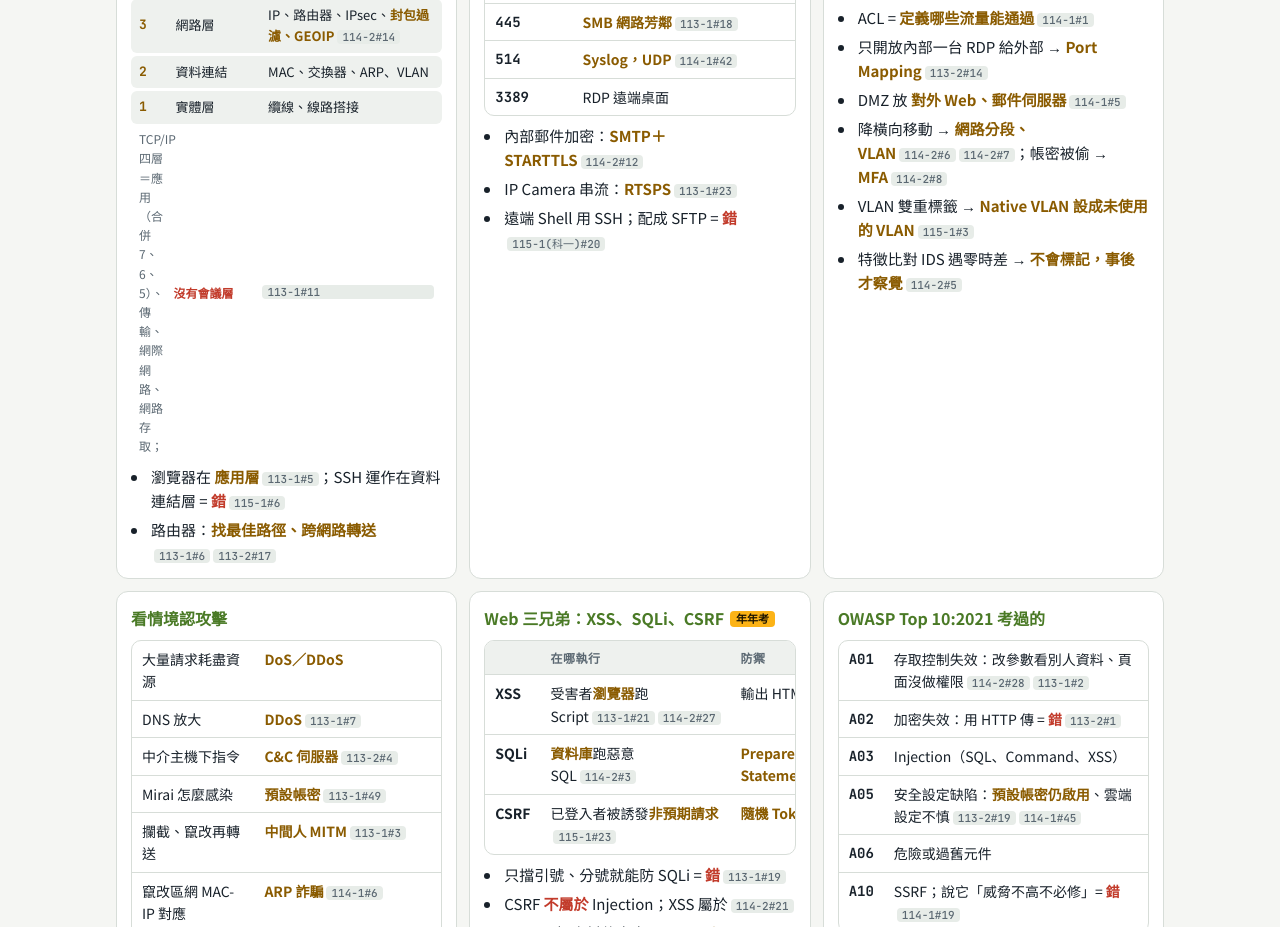
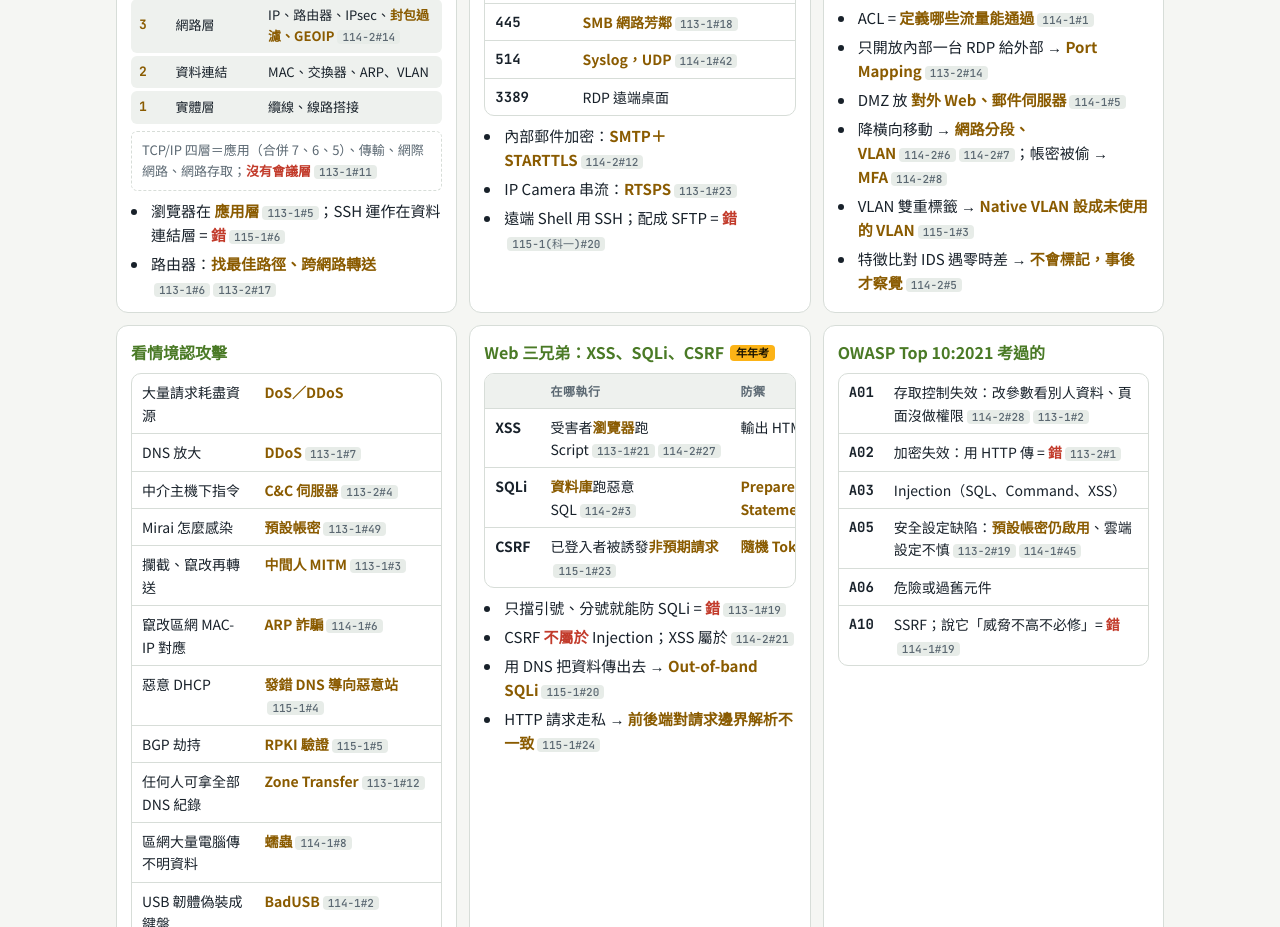
Before and after one commit to anthea1003-bit/ipas-infosec-glossary, a plain HTML site: page cram.html in a window 1280 px wide. Shown: the part 3918-4845 px from the top of the page. Drawn offline with Linux system fonts and the light colour scheme.

Commit message:
急救小抄：修正 TCP/IP 四層說明擠成一欄
Co-Authored-By: Claude Opus 5.5 <noreply@anthropic.com>
Claude-Session: https://claude.ai/code/session_01LTwmKdgNugk13HxMhiqzeS

```diff
--- a/cram.html
+++ b/cram.html
@@ -103,7 +103,7 @@ td.k{white-space:nowrap;font-weight:700}
 .osi{display:grid;gap:3px}
 .osi div{display:grid;grid-template-columns:2.2em 6.5em 1fr;gap:8px;align-items:center;padding:6px 8px;border-radius:6px;background:var(--panel2);font-size:13px}
 .osi b{font-family:var(--f-mono);color:var(--yt)}
-.osi .tcp{grid-column:1/-1;font-size:12px;color:var(--muted);background:none;padding:2px 8px}
+.osi .tcp{display:block;font-size:13px;line-height:1.6;color:var(--muted);background:none;border:1px dashed var(--line);padding:8px 10px;margin-top:4px}
 .tip{margin-top:10px;font-size:13px;color:var(--muted);border-top:1px dashed var(--line);padding-top:8px}
 .foot{margin-top:40px;font-size:13px;color:var(--muted);display:grid;gap:6px}
 .foot a{color:var(--b)}
```
